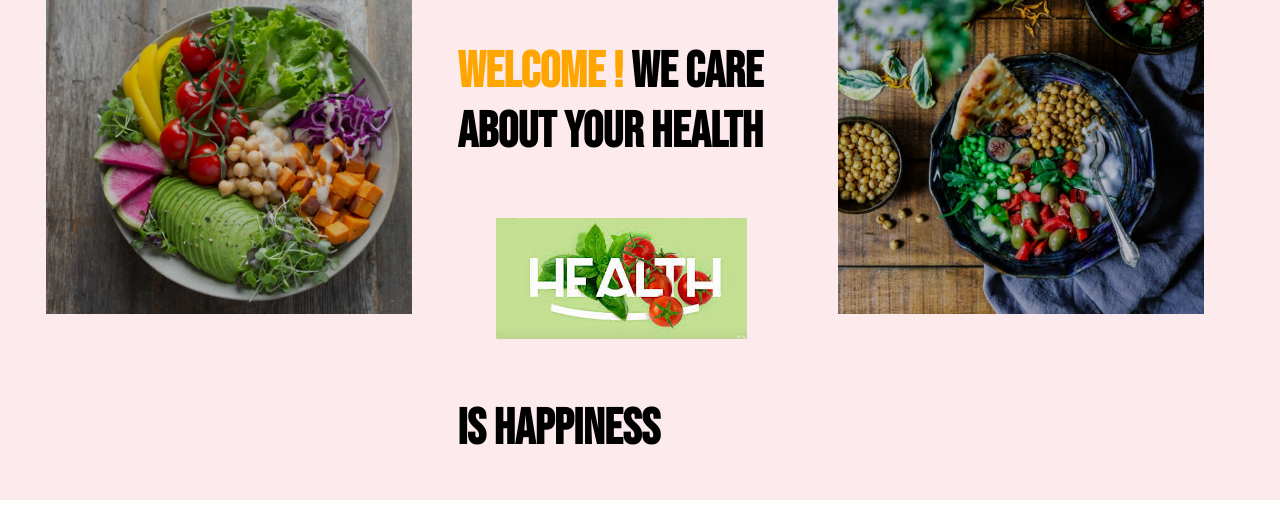
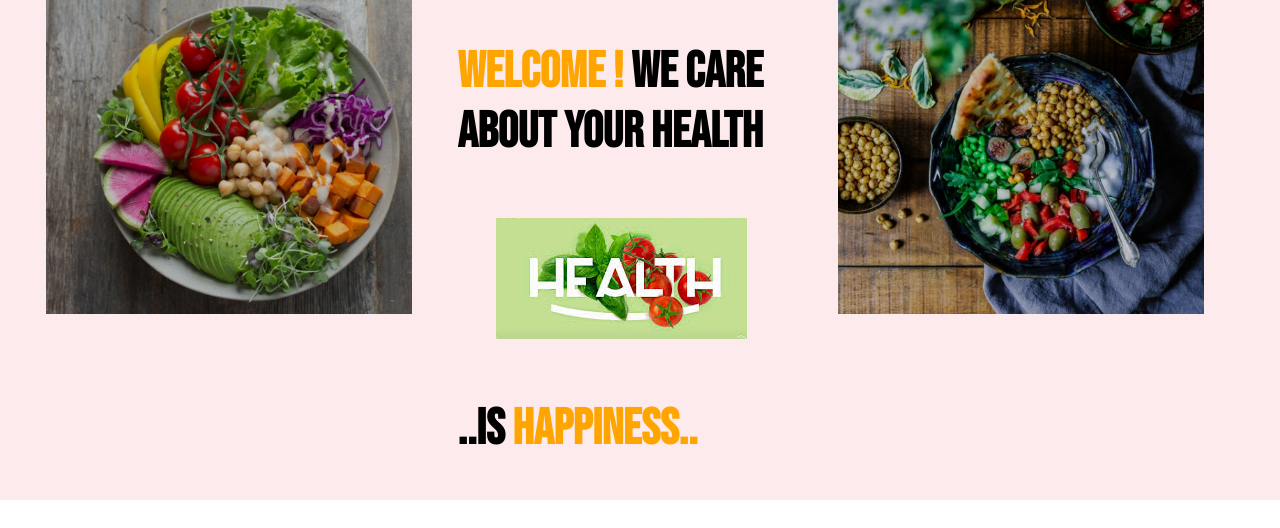
Before and after one commit to SharminAkterLiza/Food-chef-repo, a plain HTML site: page index.html in a window 1280 px wide. Shown: the top 528 px of the page. Drawn offline with Linux system fonts and the light colour scheme.

Commit message:
font-mod

```diff
--- a/index.html
+++ b/index.html
@@ -24,7 +24,7 @@
 
             <h1 CLASS="font-style"> <SPAN CLASS="words-color"> WELCOME ! </SPAN> WE CARE ABOUT YOUR HEALTH</h1>
             <img src="health.png" alt="">
-            <h1 class="font-style">Is Happiness</h1>
+            <h1 class="font-style">..Is <span CLASS="words-color">Happiness..</span> </h1>
 
         </div>
         <div><img class="width" src="food/Project Cover8.png" alt=""></div>
```
